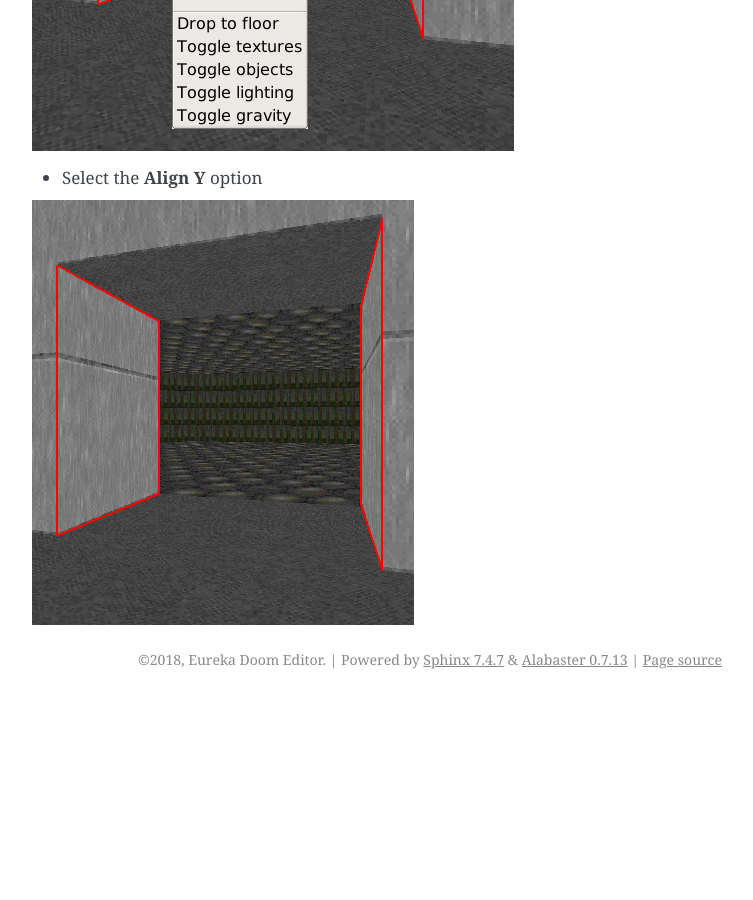
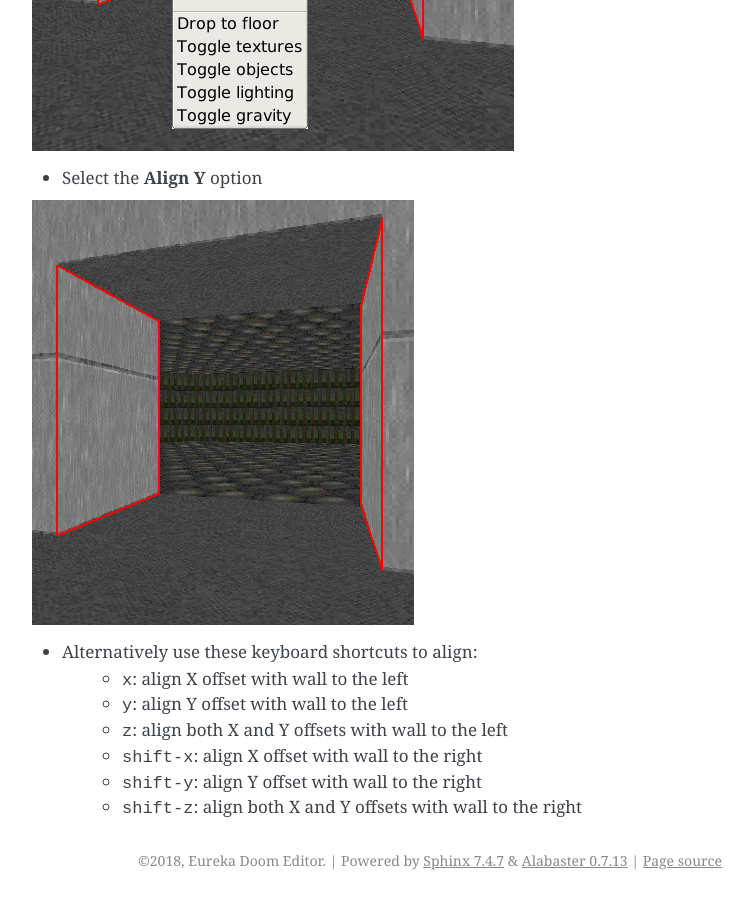
Before and after one commit to wesleywerner/eureka-docs, a Sphinx documentation site: the page built from source/basics/index.rst, in a window 1280 px wide and 900 px high, scrolled down 6833 px. Shown: the whole window, without its empty margins (388-1141 px from the left). Built offline with Sphinx 7.4.7, drawn with Linux system fonts in a browser that asks for light colours; before the commit the page ends 7532 px from its top, so only the background shows below that.

Commit message:
Add alignment shortcuts.

```diff
--- a/source/basics/index.rst
+++ b/source/basics/index.rst
@@ -86,3 +86,11 @@ Fixing texture alignment
 * Select the **Align Y** option
 
 .. image:: alignment-03.png
+
+* Alternatively use these keyboard shortcuts to align:
+    * :kbd:`x`: align X offset with wall to the left
+    * :kbd:`y`: align Y offset with wall to the left
+    * :kbd:`z`: align both X and Y offsets with wall to the left
+    * :kbd:`shift-x`: align X offset with wall to the right
+    * :kbd:`shift-y`: align Y offset with wall to the right
+    * :kbd:`shift-z`: align both X and Y offsets with wall to the right
```
